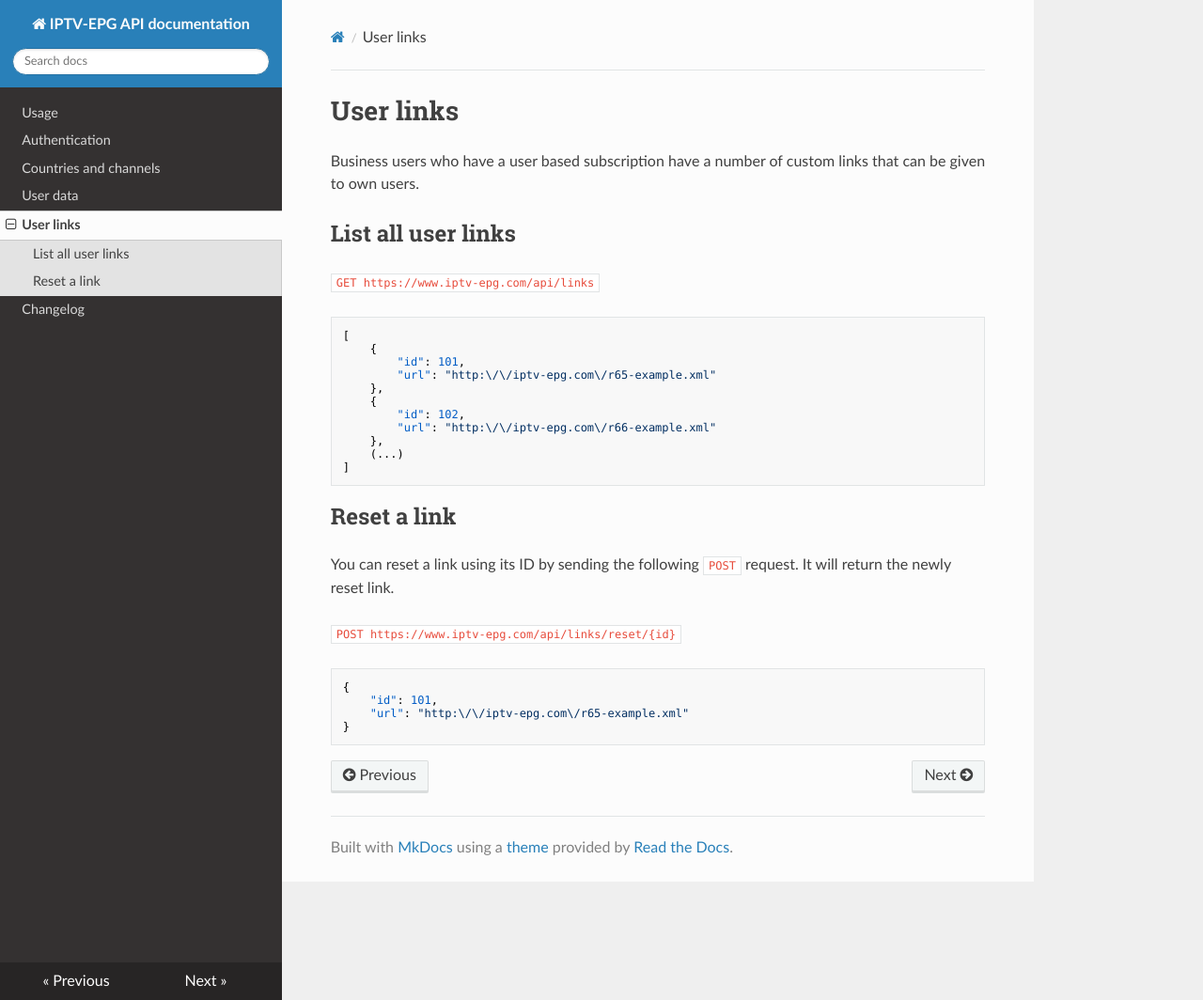
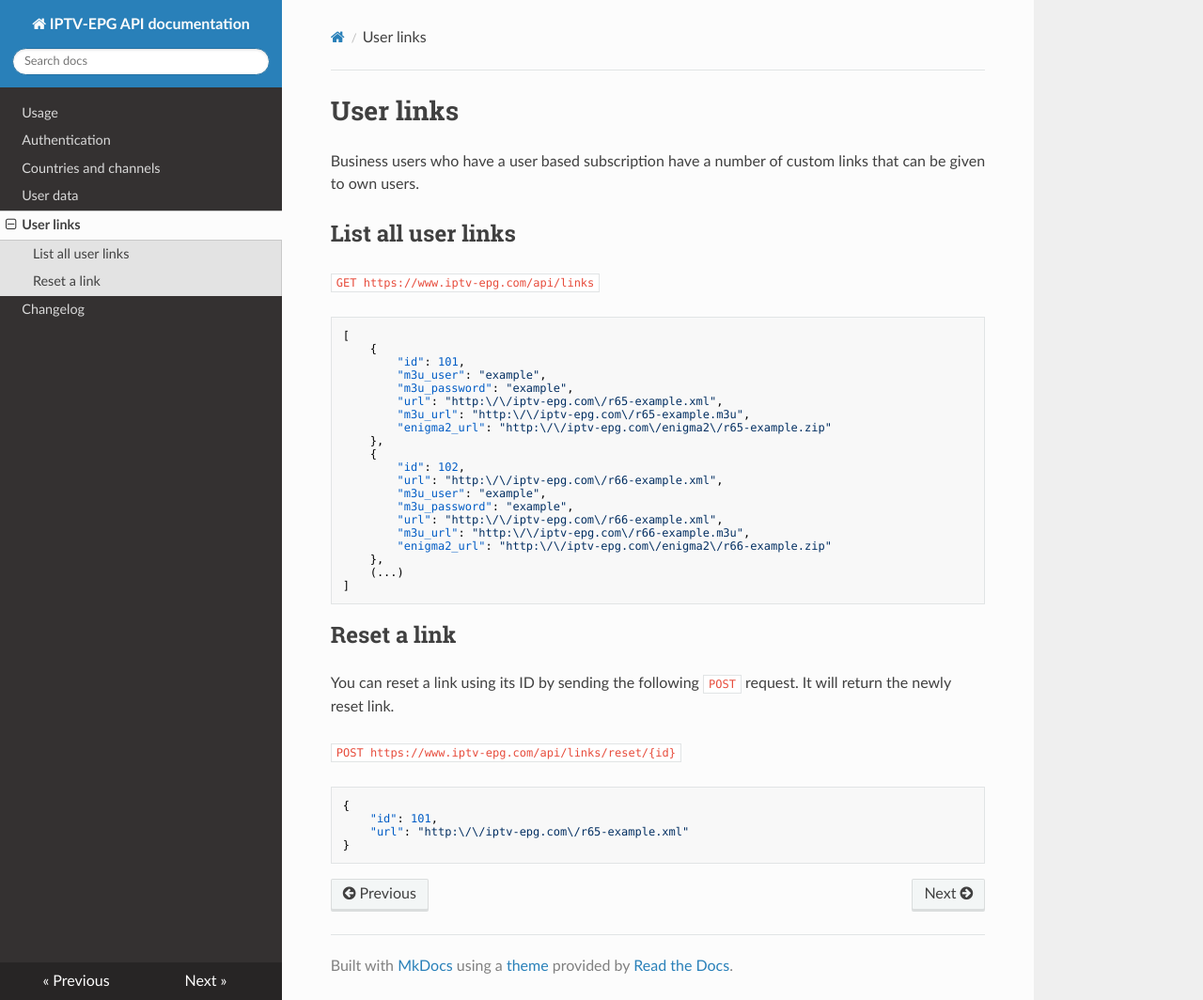
Before and after one commit to iptv-epg/api-docs, an MkDocs documentation site: the page built from docs/links.md, in a window 1280 px wide and 1064 px high. Shown: the whole window at 94% size. Built offline with MkDocs 1.6.1, drawn with Linux system fonts in a browser that asks for light colours; nearby versions of some CDN libraries; old or Windows-style settings are respelled for this version of MkDocs.

Commit message:
Update user links api documentation

```diff
--- a/docs/links.md
+++ b/docs/links.md
@@ -10,11 +10,20 @@ Business users who have a user based subscription have a number of custom links
 [
 	{
 		"id": 101,
-		"url": "http:\/\/iptv-epg.com\/r65-example.xml"
+		"m3u_user": "example",
+		"m3u_password": "example",
+		"url": "http:\/\/iptv-epg.com\/r65-example.xml",
+		"m3u_url": "http:\/\/iptv-epg.com\/r65-example.m3u",
+		"enigma2_url": "http:\/\/iptv-epg.com\/enigma2\/r65-example.zip"
 	},
 	{
 		"id": 102,
-		"url": "http:\/\/iptv-epg.com\/r66-example.xml"
+		"url": "http:\/\/iptv-epg.com\/r66-example.xml",
+		"m3u_user": "example",
+		"m3u_password": "example",
+		"url": "http:\/\/iptv-epg.com\/r66-example.xml",
+		"m3u_url": "http:\/\/iptv-epg.com\/r66-example.m3u",
+		"enigma2_url": "http:\/\/iptv-epg.com\/enigma2\/r66-example.zip"
 	},
     (...)
 ]
```
Also changed, not shown: docs/changelog.md (+3 -0 lines).
